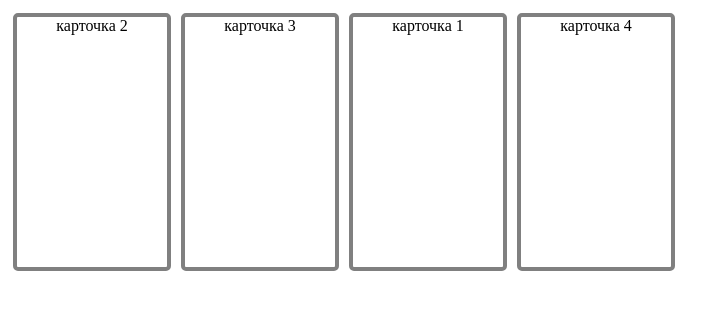
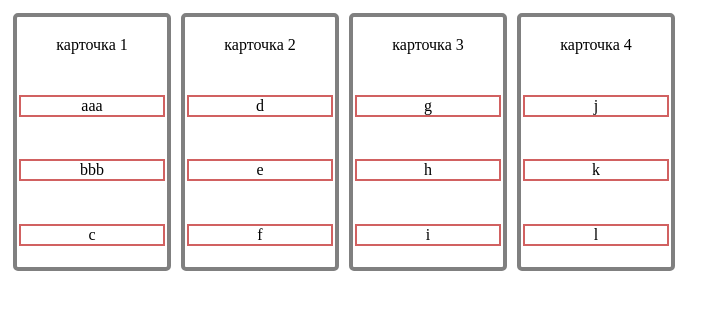
Before and after one commit to aleksei-gazov/drag_and_drop_react, a React (Create React App) app: page / in a window 1280 px wide. Shown: the top 310 px of the page, without its empty margins (0-725 px from the left). Built offline with nearby package versions, Linux system fonts and the light colour scheme.

Commit message:
1 file modified, 2 added

```diff
--- a/App.tsx
+++ b/App.tsx
@@ -1,4 +1,5 @@
 import * as React from 'react';
+import { Cards } from './Cards';
 import './style.css';
 
 export default function App() {
@@ -49,7 +50,7 @@ if(a.order > b.order) {
 
   return (
     <div className='container'>
-      {cardList.sort(sortCards).map( card=> {
+      {/* {cardList.sort(sortCards).map( card=> {
         return (
           <div
           className='card'
@@ -63,7 +64,8 @@ if(a.order > b.order) {
           onDragLeave={e => onDragTodo(e)}
           >{ card.text}</div>
         )
-      })}
+      })} */}
+      <Cards/>
     </div>
   );
 }
--- /dev/null
+++ b/Card.css
@@ -0,0 +1,24 @@
+.container {
+  display: flex;
+  flex-direction: row;
+  justify-content: space-between;
+}
+
+.cardList {
+  width: 150px;
+  height: 250px;
+  border: 4px solid gray;
+  display: flex;
+  flex-direction: column;
+  text-align: center;
+  justify-content: space-around;
+  margin: 5px;
+  cursor: grab;
+  border-radius: 5px;
+  background: white;
+}
+
+.item {
+  border: 2px solid rgb(209, 97, 97);
+  margin: 2px;
+}
--- /dev/null
+++ b/Cards.tsx
@@ -0,0 +1,33 @@
+import * as React from 'react';
+import './Card.css'
+
+export const Cards =() => {
+  const [cardList, setCardList] = React.useState([
+    {id: 1, order: 3, title: 'карточка 1', items :[{id: 1, title: 'aaa'}, {id: 2, title: 'bbb'}, {id: 3, title: 'c'}]},
+    {id: 2, order: 1, title: 'карточка 2', items :[{id: 4, title: 'd'}, {id: 5, title: 'e'}, {id: 6, title: 'f'}]},
+    {id: 3, order: 2, title: 'карточка 3', items :[{id: 7, title: 'g'}, {id: 8, title: 'h'}, {id: 9, title: 'i'}]},
+    {id: 4, order: 4, title: 'карточка 4', items :[{id: 10, title: 'j'}, {id: 11, title: 'k'}, {id: 12, title: 'l'}]},
+  ])
+
+return (
+  <div className={'container'}>
+ {cardList.map(card=> {
+    return (
+      <div className='cardList'>
+      <div>{card.title}</div>
+      {card.items.map(i=> {
+        return (
+          <div className='item'
+          draggable
+          >
+            {i.title}
+          </div>
+        )
+      })}
+      </div>
+    )
+  })}
+  </div>
+
+)
+}
```
